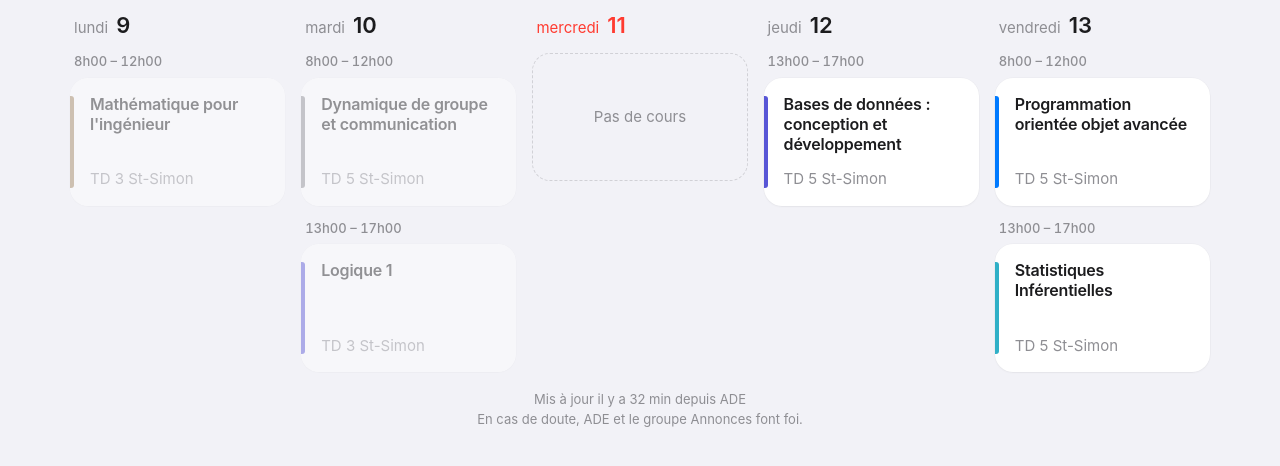
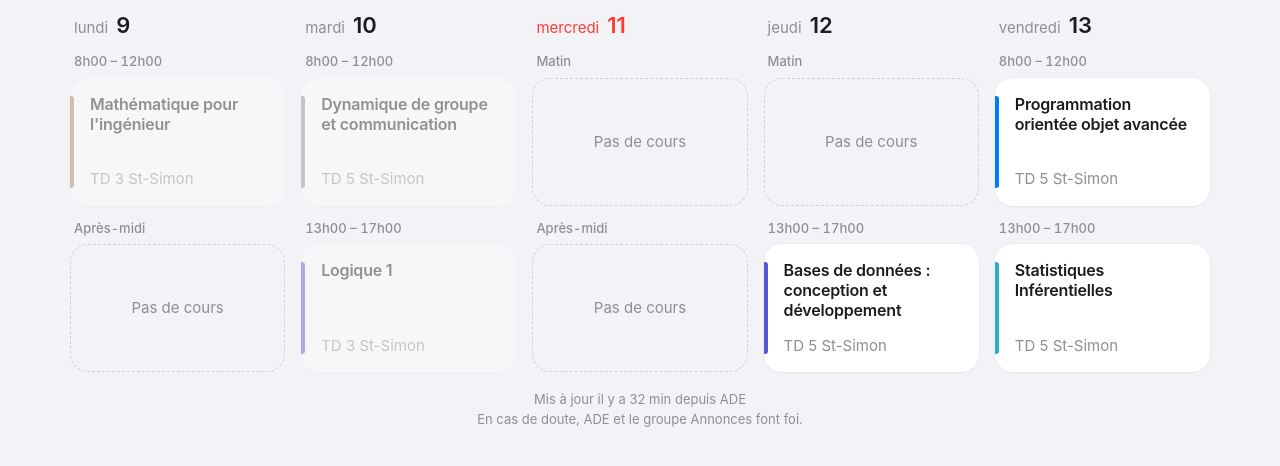
Before and after one commit to HakimChaabna/edt-ing1-si, a plain HTML site: page index.html in a window 1280 px wide. Shown: the part 138-604 px from the top of the page. Drawn offline with Linux system fonts and the light colour scheme.

Commit message:
Créneaux fixes matin et après-midi

```diff
--- a/index.html
+++ b/index.html
@@ -57,6 +57,12 @@
   .list{display:flex;flex-direction:column;gap:14px}
 
   .slot{display:flex;flex-direction:column;gap:7px}
+  .cards{display:flex;flex-direction:column;gap:8px;height:var(--slot-h)}
+  .cards .ev{height:auto;flex:1;min-height:0}
+  .slot.multi .ev{padding-top:10px;padding-bottom:10px}
+  .slot.multi .ev::before{top:10px;bottom:10px}
+  .slot.multi .title{-webkit-line-clamp:1}
+  .slot.multi .room{font-size:13px}
   .when{font-size:13px;font-weight:500;color:var(--mute);padding-left:4px;font-variant-numeric:tabular-nums;
     display:flex;align-items:center;gap:6px}
   .when.live{color:var(--red)}
@@ -98,7 +104,8 @@
   .col h3{display:flex;gap:8px;align-items:baseline;font-size:15px;font-weight:400;color:var(--mute);margin:0 4px 12px}
   .col h3 b{font-size:22px;font-weight:600;color:var(--txt)}
   .col.today h3,.col.today h3 b{color:var(--red)}
-  .ev,.empty{height:128px}
+  :root{--slot-h:128px}
+  .ev,.empty{height:var(--slot-h)}
   .title{font-size:16px;-webkit-line-clamp:3}
 
   /* téléphone : la même semaine, qu'on fait défiler horizontalement colonne par colonne */
@@ -107,7 +114,7 @@
       margin:0 -20px;padding:2px 20px 8px;scrollbar-width:none;-webkit-overflow-scrolling:touch}
     .board::-webkit-scrollbar{display:none}
     .col{flex:0 0 calc(100% - 70px);scroll-snap-align:start}
-    .ev,.empty{height:118px}
+    :root{--slot-h:118px}
     .title{font-size:17px}
     .big{font-size:32px}
   }
@@ -208,21 +215,33 @@ function render(){
     const cls = [sameDay(d, now) ? "today" : "", sameDay(d, selDay) ? "sel" : "", list.length ? "has" : ""].join(" ");
     pills += `<button class="day ${cls}" data-i="${i}"><span>${DAYS[d.getDay()]}</span><b>${d.getDate()}</b><i></i></button>`;
 
+    // deux créneaux fixes par jour (matin / après-midi) pour que tout reste aligné d'un jour à l'autre
+    const halves = [
+      {label: "Matin", items: list.filter(e => e.s.getHours() < 13)},
+      {label: "Après-midi", items: list.filter(e => e.s.getHours() >= 13)},
+    ];
     let body = "";
-    if (!list.length){
-      body = `<div class="empty">Pas de cours</div>`;
-    } else {
-      list.forEach((e, k) => {
-        const live = now >= e.s && now < e.e;
+    halves.forEach(h => {
+      const n = h.items.length;
+      if (!n){
+        body += `<div class="slot"><div class="when">${h.label}</div><div class="empty">Pas de cours</div></div>`;
+        return;
+      }
+      const first = h.items[0], last = h.items[n-1];
+      const live = h.items.some(e => now >= e.s && now < e.e);
+      let cards = "";
+      h.items.forEach(e => {
         const past = now >= e.e;
-        body += `<div class="slot">
-          <div class="when ${live ? "live" : ""}">${hm(e.s)} – ${hm(e.e)}${live ? " · En cours" : ""}</div>
-          <button class="ev ${past ? "past" : ""}" style="--c:${e.c}" data-id="${esc(e.id)}">
+        const sub = n > 1 ? `${hm(e.s)} – ${hm(e.e)}${e.room ? " · " + esc(e.room) : ""}` : esc(e.room || "Salle non indiquée");
+        cards += `<button class="ev ${past ? "past" : ""}" style="--c:${e.c}" data-id="${esc(e.id)}">
             <div class="title">${esc(e.title)}</div>
-            <div class="room">${esc(e.room || "Salle non indiquée")}</div>
-          </button></div>`;
+            <div class="room">${sub}</div>
+          </button>`;
       });
-    }
+      body += `<div class="slot ${n > 1 ? "multi" : ""}" style="--k:${n}">
+        <div class="when ${live ? "live" : ""}">${hm(first.s)} – ${hm(last.e)}${live ? " · En cours" : ""}</div>
+        <div class="cards">${cards}</div></div>`;
+    });
     cols += `<section class="col ${sameDay(d, selDay) ? "sel" : ""} ${sameDay(d, now) ? "today" : ""}">
       <h3><span>${DAYS_LONG[d.getDay()]}</span><b>${d.getDate()}</b></h3><div class="list">${body}</div></section>`;
   }
```
